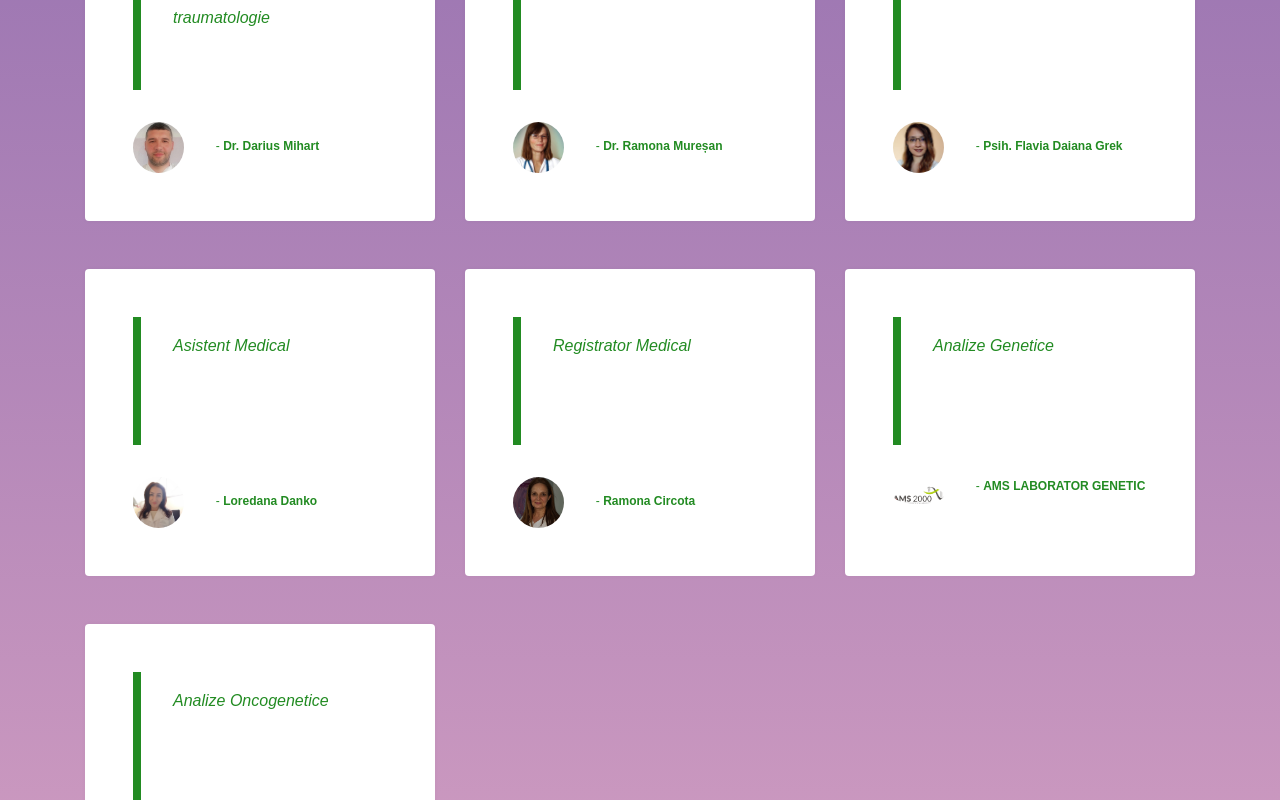
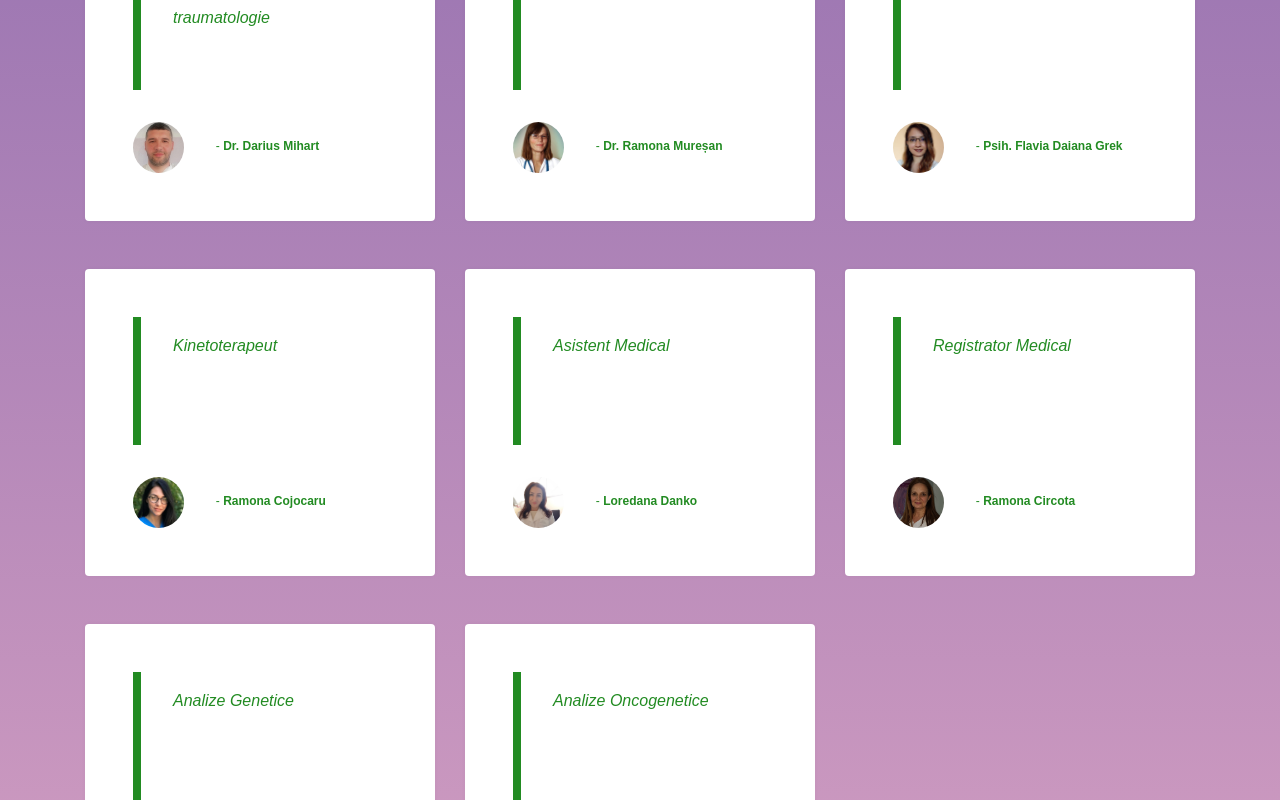
Before and after one commit to Cromix/Angular, an Angular app: page /echipa in a window 1280 px wide. Shown: the part 1134-1934 px from the top of the page. Built offline with nearby package versions, Linux system fonts and the light colour scheme; what angular-font-awesome would draw is missing.

Commit message:
add  Ramona Cojocaru

```diff
--- a/src/app/menu/menu.component.css
+++ b/src/app/menu/menu.component.css
@@ -43,3 +43,7 @@
     .sidenav {padding-top: 15px;}
     .sidenav a {font-size: 18px;}
   }
+
+  .flag-icons{
+    display:inline-block;
+  }
--- a/src/app/menu/menu.component.html
+++ b/src/app/menu/menu.component.html
@@ -17,12 +17,12 @@
       <li><a routerLink="/contact" style="-webkit-tap-highlight-color: rgba(0, 0, 0, 0);">Contact</a></li>
     </ul>
 </nav>
-<div class="flags" style="margin: 0 auto;position: fixed;bottom: 10px;">
+<div class="flags" style="margin: 0 auto;">
     <div class="row" style="width: 80%; margin: 0 auto;">
-      <div class="col-sm-3"><img width="100%" style="border-radius: 15px" height="30px" src="assets/imgs/ro_flag.png" /></div>
-      <div class="col-sm-3"><img width="100%" style="border-radius: 15px" height="30px" src="assets/imgs/en_flag.png" /></div>
-      <div class="col-sm-3"><img width="100%" style="border-radius: 15px" height="30px" src="assets/imgs/de_flag.png" /></div>
-      <div class="col-sm-3"><img width="100%" style="border-radius: 15px" height="30px" src="assets/imgs/ru_flag.png" /></div>
+      <div class="col-3"><img width="100%" style="border-radius: 15px" height="30px" width="30px" src="assets/imgs/ro_flag.png" /></div>
+      <div class="col-3"><img width="100%" style="border-radius: 15px" height="30px" width="30px" src="assets/imgs/en_flag.png" /></div>
+      <div class="col-3"><img width="100%" style="border-radius: 15px" height="30px" width="30px" src="assets/imgs/de_flag.png" /></div>
+      <div class="col-3"><img width="100%" style="border-radius: 15px" height="30px" width="30px" src="assets/imgs/ru_flag.png" /></div>
     </div>
   </div>
 
--- a/src/app/team/team.component.ts
+++ b/src/app/team/team.component.ts
@@ -50,16 +50,19 @@ export class TeamComponent implements OnInit {
       id: 12, name: "Psih. Flavia Daiana Grek", des: "Psiholog", img: "/assets/team/flavia_grek.jpeg"
     },
     {
-      id: 13, name: "Loredana Danko", des: "Asistent Medical", img: "/assets/team/loredana_donko.jpg"
+      id: 13, name: "Ramona Cojocaru", des: "Kinetoterapeut", img: "/assets/team/ramona_cojocaru.jpg"
     },
     {
-      id: 14, name: "Ramona Circota", des: "Registrator Medical", img: "/assets/team/ramona_circota.jpeg"
+      id: 14, name: "Loredana Danko", des: "Asistent Medical", img: "/assets/team/loredana_donko.jpg"
     },
     {
-      id: 15, name: "AMS LABORATOR GENETIC", des: "Analize Genetice", img: "/assets/team/logo-ams.png"
+      id: 15, name: "Ramona Circota", des: "Registrator Medical", img: "/assets/team/ramona_circota.jpeg"
     },
     {
-      id: 16, name: "AMS 2000 IMPEX TRADING", des: "Analize Oncogenetice", img: "/assets/team/logo-ams.png"
+      id: 16, name: "AMS LABORATOR GENETIC", des: "Analize Genetice", img: "/assets/team/logo-ams.png"
+    },
+    {
+      id: 17, name: "AMS 2000 IMPEX TRADING", des: "Analize Oncogenetice", img: "/assets/team/logo-ams.png"
     },
   ]
 
```
Also changed, not shown: src/assets/team/ramona_cojocaru.jpg (added).
